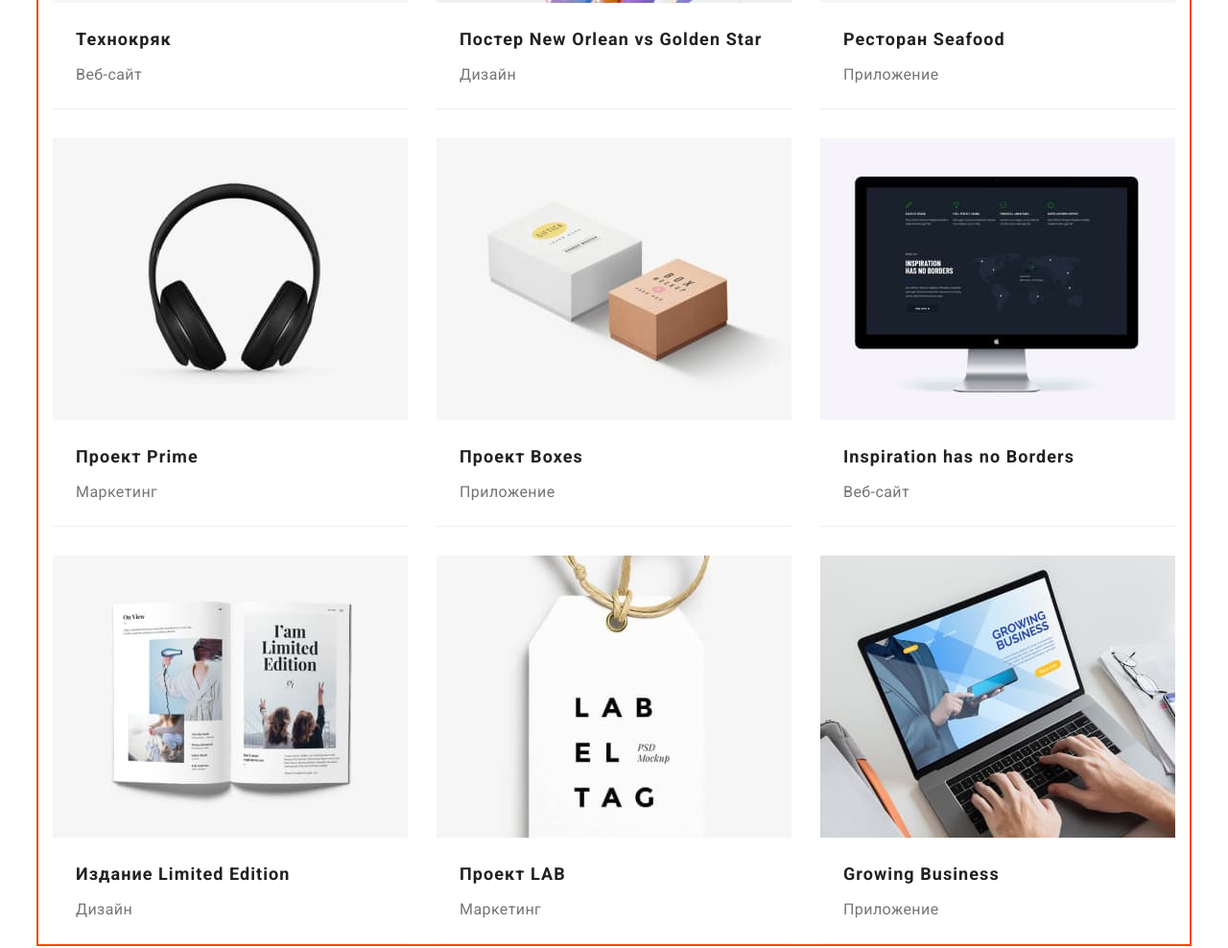
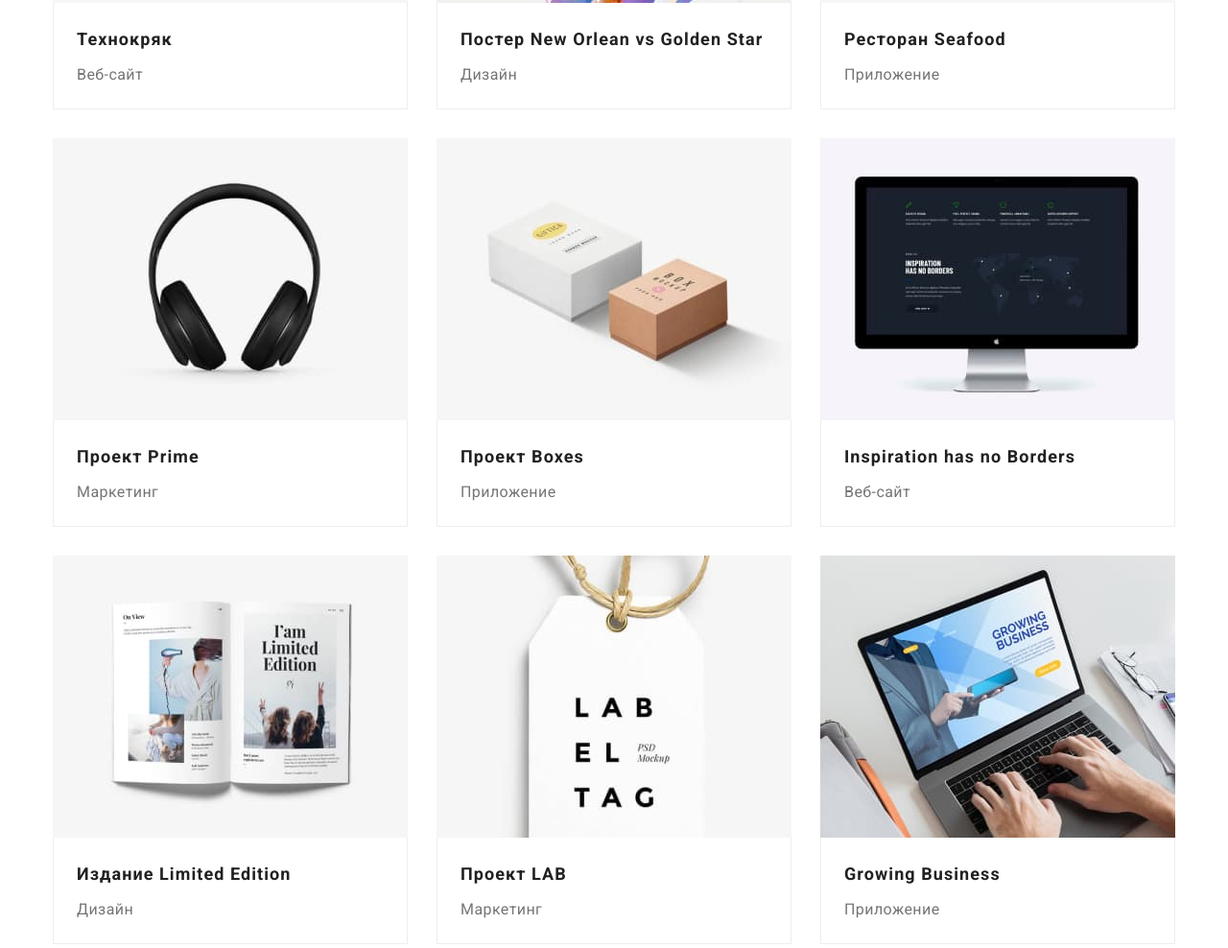
Before and after one commit to Kate-Kitkat19/goit-markup-hw-03, a plain HTML site: page portfolio.html in a window 1280 px wide. Shown: the part 554-1542 px from the top of the page at 96% size. Drawn offline with nearby package versions, Linux system fonts and the light colour scheme.

Commit message:
додала бордер для карток

```diff
--- a/css/styles.css
+++ b/css/styles.css
@@ -40,7 +40,7 @@ ul {
   margin: 0 auto;
   padding-left: 15px;
   padding-right: 15px;
-  outline: 2px solid orangered;
+  /* outline: 2px solid orangered; */
 }
 
 .section {
@@ -375,8 +375,6 @@ ul {
 .works-item {
   margin-right: 30px;
   margin-bottom: 30px;
-
-  border-bottom: 1px solid #eeeeee;
 }
 
 .works-item:nth-child(3n) {
@@ -385,10 +383,15 @@ ul {
 .works-item:nth-last-child(-n + 3) {
   margin-bottom: 0;
 }
+.text-wrapper{
+  border-bottom: 1px solid #eeeeee;
+  border-left: 1px solid #eeeeee;
+  border-right: 1px solid #eeeeee;
+  padding-top: 20px;
+}
 
 .works-img {
   display: block;
-  margin-bottom: 20px;
 }
 
 .works-title {
--- a/portfolio.html
+++ b/portfolio.html
@@ -68,8 +68,10 @@
                   width="370"
                   class="works-img"
                 />
+                <div class="text-wrapper">
                   <h2 class="works-title">Технокряк</h2>
                   <p class="works-text">Веб-сайт</p>
+                </div>
               </a>
             </li>
             <li class="works-item">
@@ -80,8 +82,10 @@
                   width="370"
                   class="works-img"
                 />
+                <div class="text-wrapper">
                   <h2 class="works-title">Постер New Orlean vs Golden Star</h2>
                   <p class="works-text">Дизайн</p>
+                </div>
               </a>
             </li>
             <li class="works-item">
@@ -92,36 +96,46 @@
                   width="370"
                   class="works-img"
                 />
+                <div class="text-wrapper">
                   <h2 class="works-title">Ресторан Seafood</h2>
                   <p class="works-text">Приложение</p>
+                </div>
               </a>
             </li>
             <li class="works-item">
               <a href="" class="works-link">
                 <img src="./images/headphones.jpg" alt="наушники" width="370" class="works-img" />
+                <div class="text-wrapper">
                   <h2 class="works-title">Проект Prime</h2>
                   <p class="works-text">Маркетинг</p>
+                </div>
               </a>
             </li>
             <li class="works-item">
               <a href="" class="works-link">
                 <img src="./images/boxes.jpg" alt="две коробки" width="370" class="works-img" />
+                <div class="text-wrapper">
                   <h2 class="works-title">Проект Boxes</h2>
                   <p class="works-text">Приложение</p>
+                </div>
               </a>
             </li>
             <li class="works-item">
               <a href="" class="works-link">
                 <img src="./images/comp.jpg" alt="экран компьютера" width="370" class="works-img" />
+                <div class="text-wrapper">
                   <h2 class="works-title">Inspiration has no Borders</h2>
                   <p class="works-text">Веб-сайт</p>
+                </div>
               </a>
             </li>
             <li class="works-item">
               <a href="" class="works-link">
                 <img src="./images/magazine.jpg" alt="журнал" width="370" class="works-img" />
+                <div class="text-wrapper">
                   <h2 class="works-title">Издание Limited Edition</h2>
                   <p class="works-text">Дизайн</p>
+                </div>
               </a>
             </li>
             <li class="works-item">
@@ -132,8 +146,10 @@
                   width="370"
                   class="works-img"
                 />
+                <div class="text-wrapper">
                   <h2 class="works-title">Проект LAB</h2>
                   <p class="works-text">Маркетинг</p>
+                </div>
               </a>
             </li>
             <li class="works-item">
@@ -144,8 +160,10 @@
                   width="370"
                   class="works-img"
                 />
+                <div class="text-wrapper">
                   <h2 class="works-title">Growing Business</h2>
                   <p class="works-text">Приложение</p>
+                </div>
               </a>
             </li>
           </ul>
```
Lines whose indentation alone changed are shown as unchanged.
